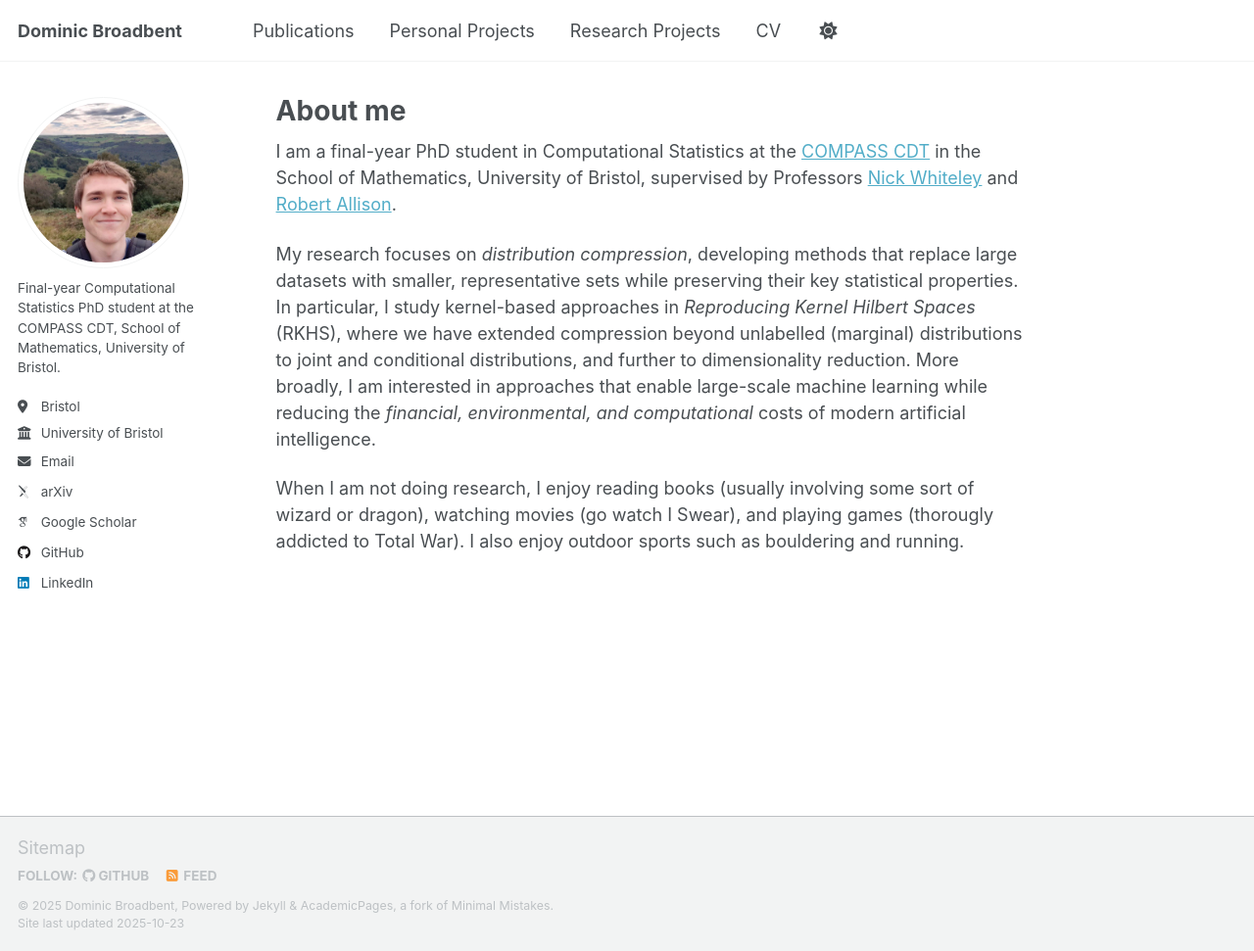
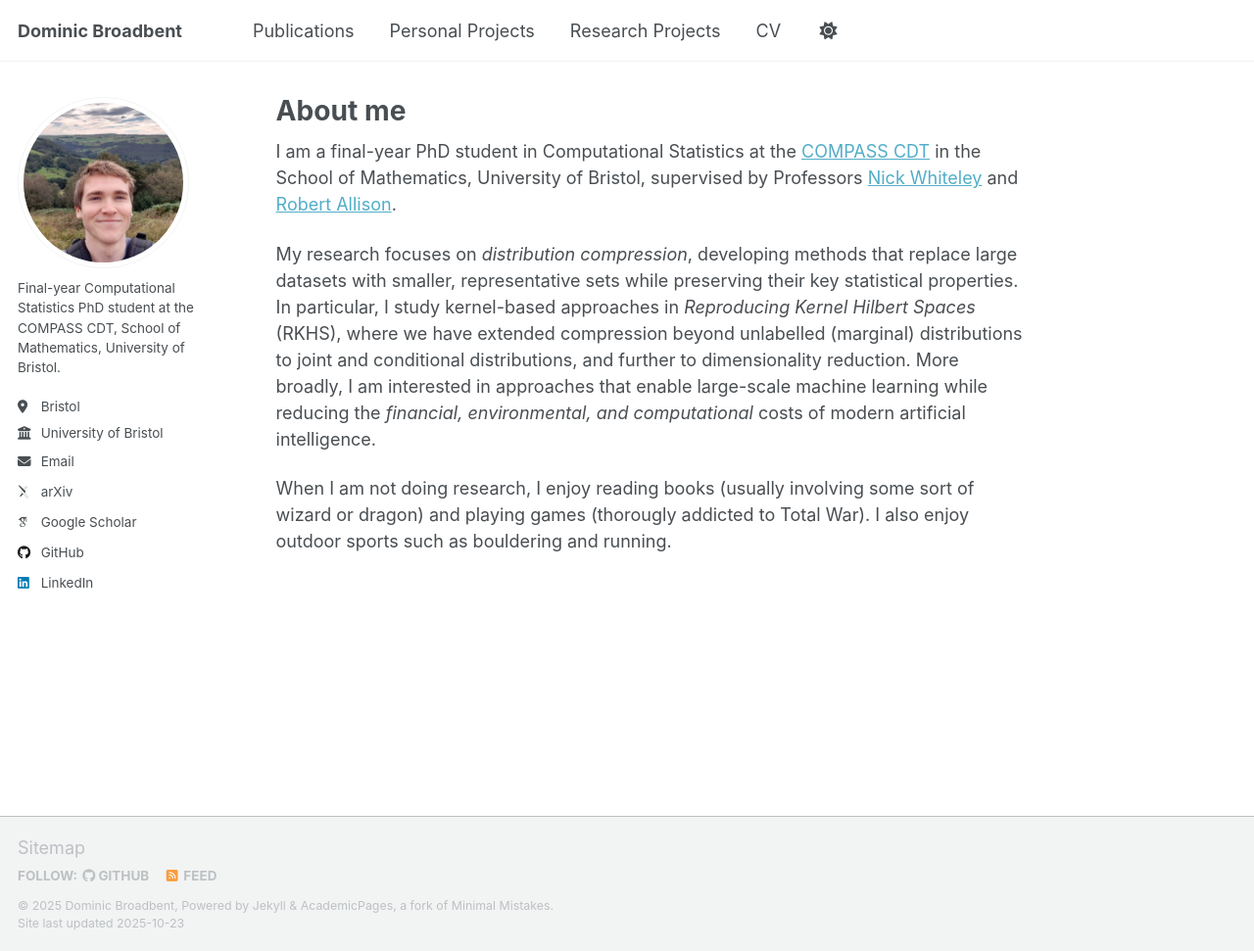
Before and after one commit to dominicjbroadbent/dominicjbroadbent.github.io, a Jekyll site: the page built from _pages/about.md, in a window 1280 px wide and 971 px high. Shown: the whole window at 98% size. Built offline with Jekyll 4.4.1, drawn with Linux system fonts in a browser that asks for light colours; some web fonts are replaced; a script that is not in the unit is left out.

Commit message:
Update about.md

```diff
--- a/_pages/about.md
+++ b/_pages/about.md
@@ -11,4 +11,4 @@ I am a final-year PhD student in Computational Statistics at the [COMPASS CDT](h
 
 My research focuses on *distribution compression*, developing methods that replace large datasets with smaller, representative sets while preserving their key statistical properties. In particular, I study kernel-based approaches in *Reproducing Kernel Hilbert Spaces* (RKHS), where we have extended compression beyond unlabelled (marginal) distributions to joint and conditional distributions, and further to dimensionality reduction. More broadly, I am interested in approaches that enable large-scale machine learning while reducing the *financial, environmental, and computational* costs of modern artificial intelligence.
 
-When I am not doing research, I enjoy reading books (usually involving some sort of wizard or dragon), watching movies (go watch I Swear), and playing games (thorougly addicted to Total War). I also enjoy outdoor sports such as bouldering and running.
+When I am not doing research, I enjoy reading books (usually involving some sort of wizard or dragon) and playing games (thorougly addicted to Total War). I also enjoy outdoor sports such as bouldering and running.
```
